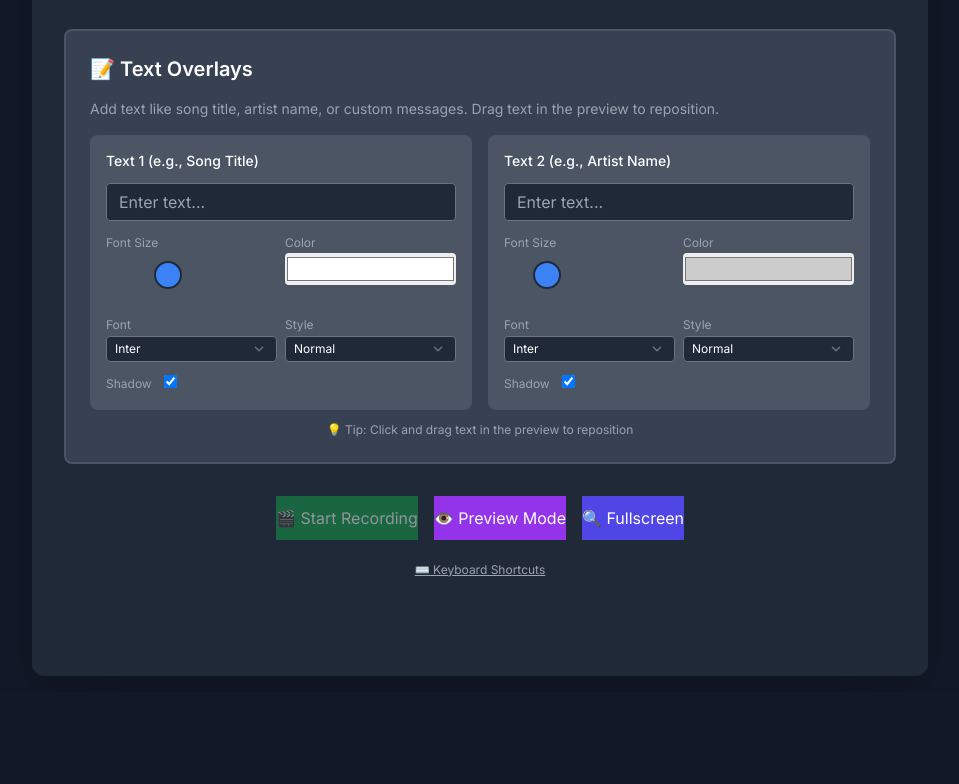
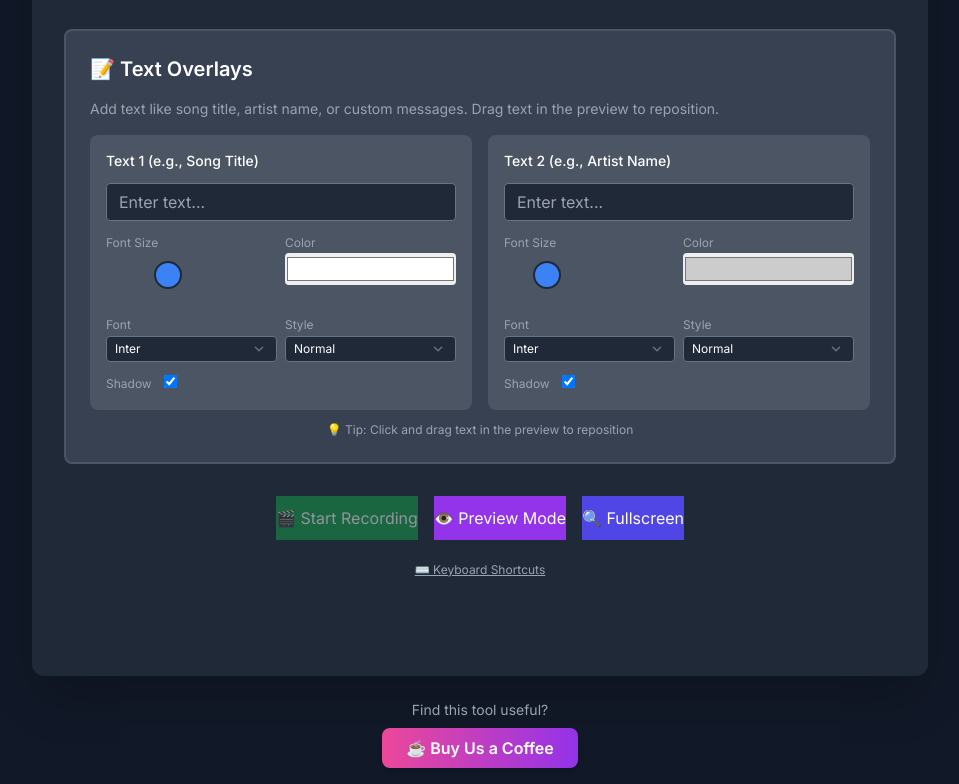
Before and after one commit to tfs2006/audio-visualizer, a website: page index.html in a window 1280 px wide. Shown: the part 1978-2762 px from the top of the page, without its empty margins (160-1119 px from the left). Before the commit the page ends 2670 px from the top, so only its background shows below. Drawn offline with nearby package versions, Linux system fonts and the light colour scheme.

Commit message:
Add donation link

```diff
--- a/index.html
+++ b/index.html
@@ -632,6 +632,12 @@
             </div>
 
         </main>
+
+        <!-- Donation -->
+        <div class="text-center mt-6">
+            <p class="text-sm text-gray-400 mb-2">Find this tool useful?</p>
+            <a href="https://buy.stripe.com/7sY8wPfJKcYf9nE9G68bS0l" target="_blank" rel="noopener noreferrer" class="inline-block bg-gradient-to-r from-pink-500 to-purple-600 hover:from-pink-600 hover:to-purple-700 text-white font-semibold py-2 px-6 rounded-lg shadow-md transition-all duration-300 transform hover:scale-105">☕ Buy Us a Coffee</a>
+        </div>
     </div>
 
     <script>
```
